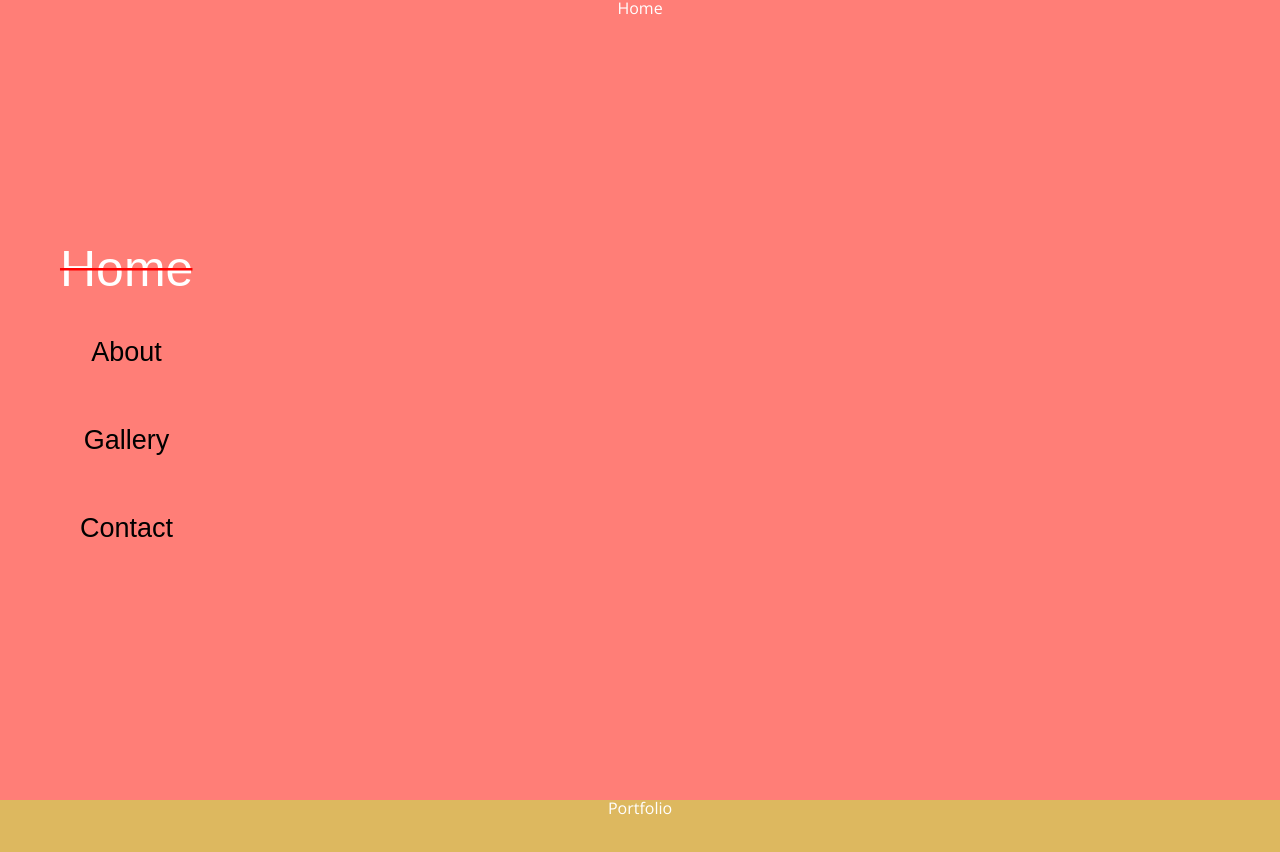
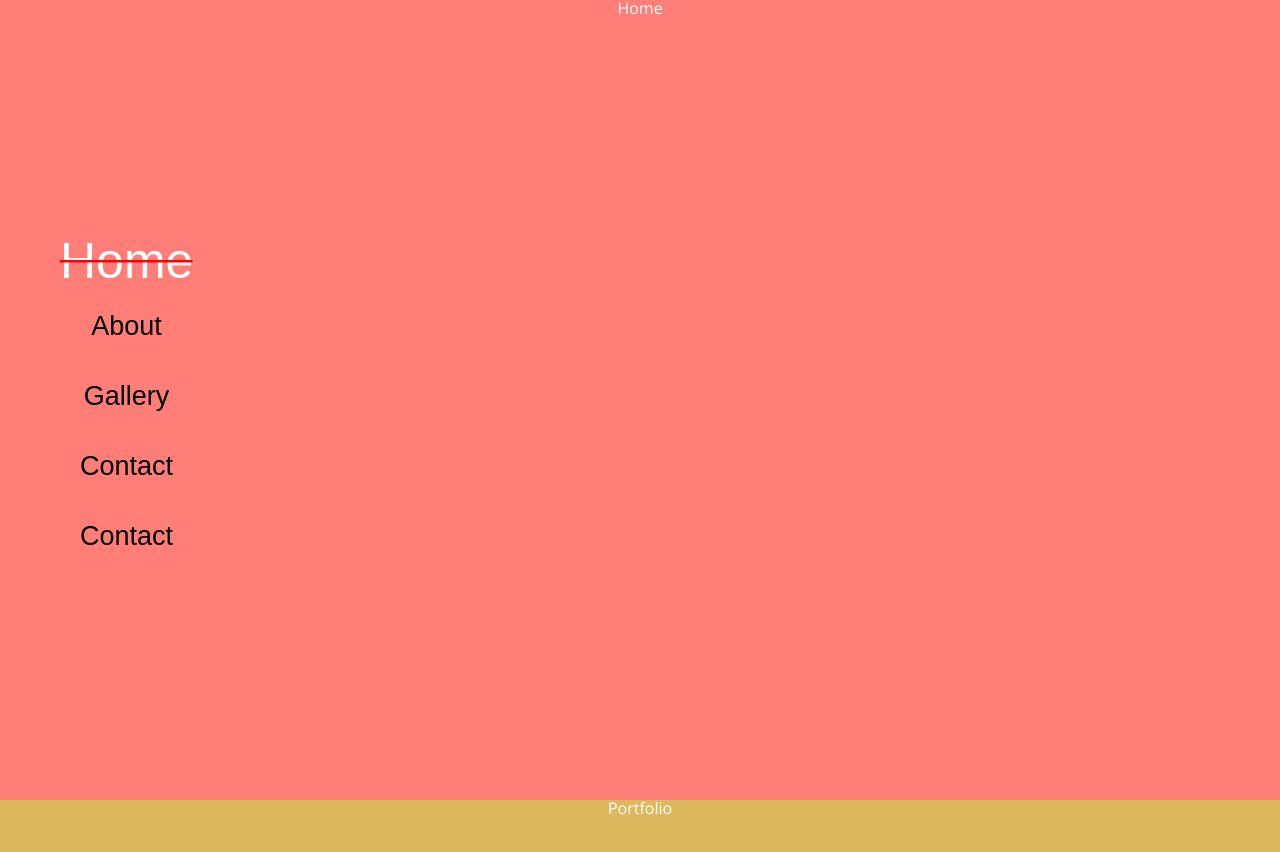
Before and after one commit to elidamaruqyan/elidamaruqyan.github.io, a website: page app/about.html in a window 1280 px wide. Shown: the top 852 px of the page. Drawn offline with nearby package versions, Linux system fonts and the light colour scheme.

Commit message:
add some chnages

```diff
--- a/app/about.html
+++ b/app/about.html
@@ -53,6 +53,7 @@
                 <a href="#portfolio" title="Portfolio" class="navbar-item">About</a>
                 <a href="#about" title="About" class="navbar-item">Gallery</a>
                 <a href="#contact" title="Contact" class="navbar-item">Contact</a>
+                <a href="#contact" title="Contact" class="navbar-item">Contact</a>
             </div>
         </div>
     </div>
```
